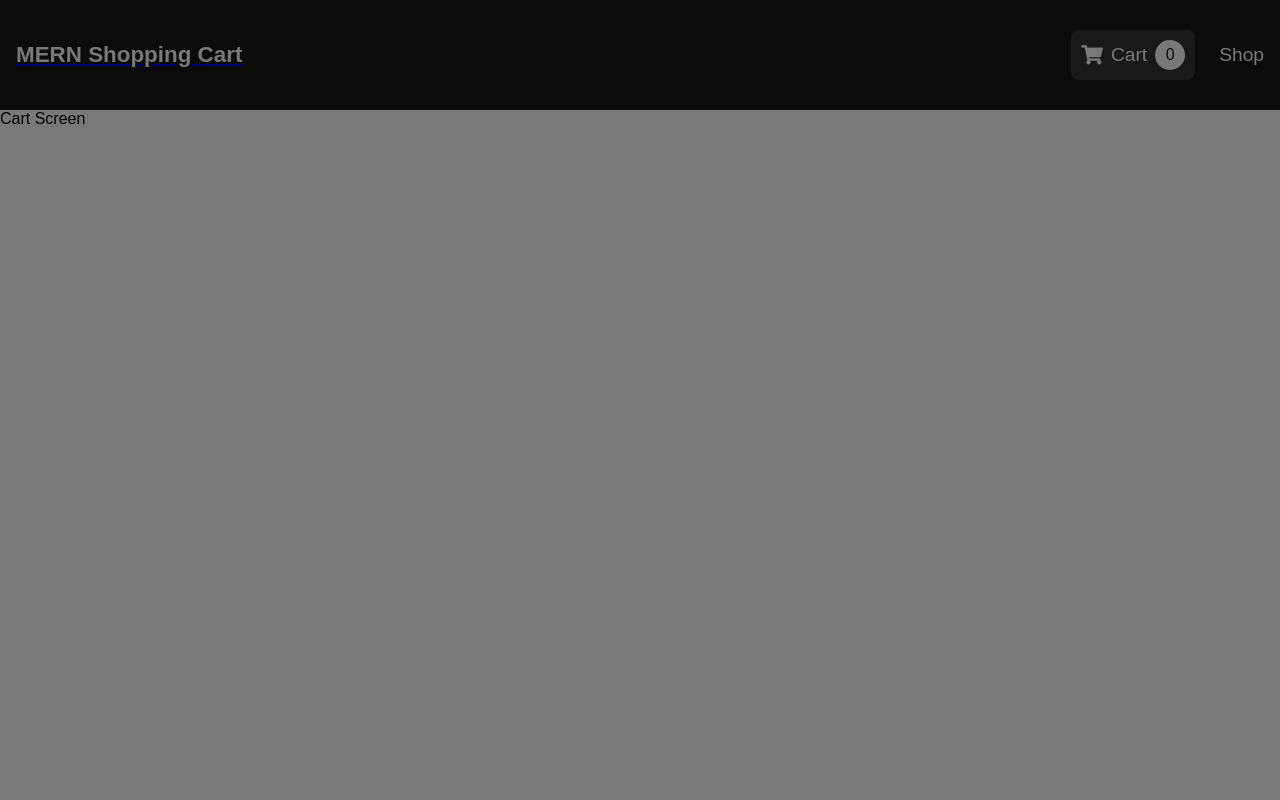
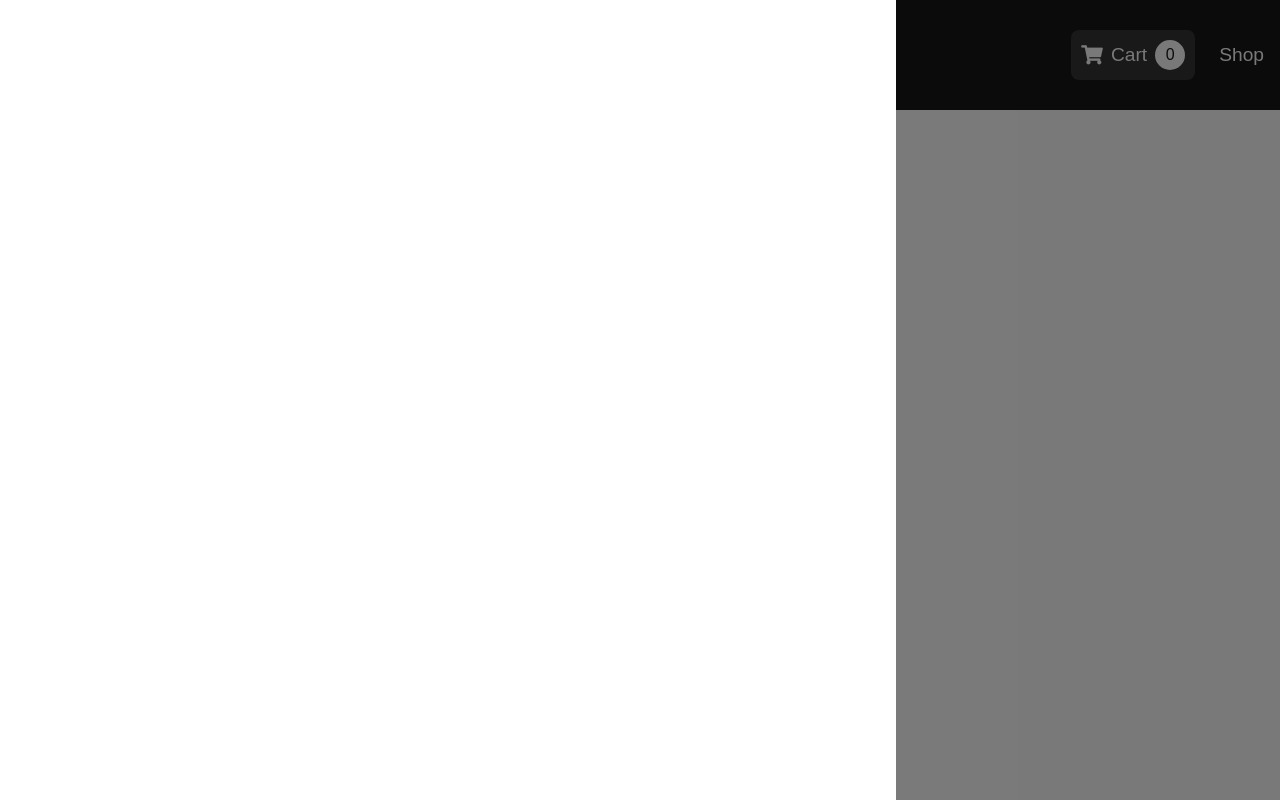
Before and after one commit to BrandonCzaja/YT-MERN-ECOMMERCE-CART-CLIENT, a React (Create React App) app: page /cart in a window 1280 px wide. Built offline with nearby package versions, Linux system fonts and the light colour scheme.

Commit message:
Added SideDrawer styling. Adding toggle functionality

```diff
--- a/src/App.js
+++ b/src/App.js
@@ -1,4 +1,5 @@
 import "./App.css";
+import { useState } from "react";
 import { BrowserRouter as Router, Switch, Route } from "react-router-dom";
 
 // Screens
@@ -9,12 +10,15 @@ import Cart from "../src/Components/Screens/Cart.jsx";
 // Components
 import Navbar from "../src/Components/Navbar.jsx";
 import Backdrop from "../src/Components/Backdrop.jsx";
+import SideDrawer from "../src/Components/SideDrawer.jsx";
 
 function App() {
+	const [sideToggle, setSideToggle] = useState(false);
+
 	return (
 		<Router>
 			<Navbar />
-			{/* SideDrawer */}
+			<SideDrawer />
 			<Backdrop />
 			<main>
 				<Switch>
--- a/src/Components/SideDrawer.jsx
+++ b/src/Components/SideDrawer.jsx
@@ -0,0 +1,7 @@
+import "../styles/sideDrawer.css";
+
+const SideDrawer = () => {
+	return <div className="sideDrawer"></div>;
+};
+
+export default SideDrawer;
--- a/src/styles/sideDrawer.css
+++ b/src/styles/sideDrawer.css
@@ -0,0 +1,9 @@
+.sideDrawer {
+	width: 70%;
+	height: 100vh;
+	background: #fff;
+	position: fixed;
+	top: 0;
+	left: 0;
+	z-index: 200;
+}
```
